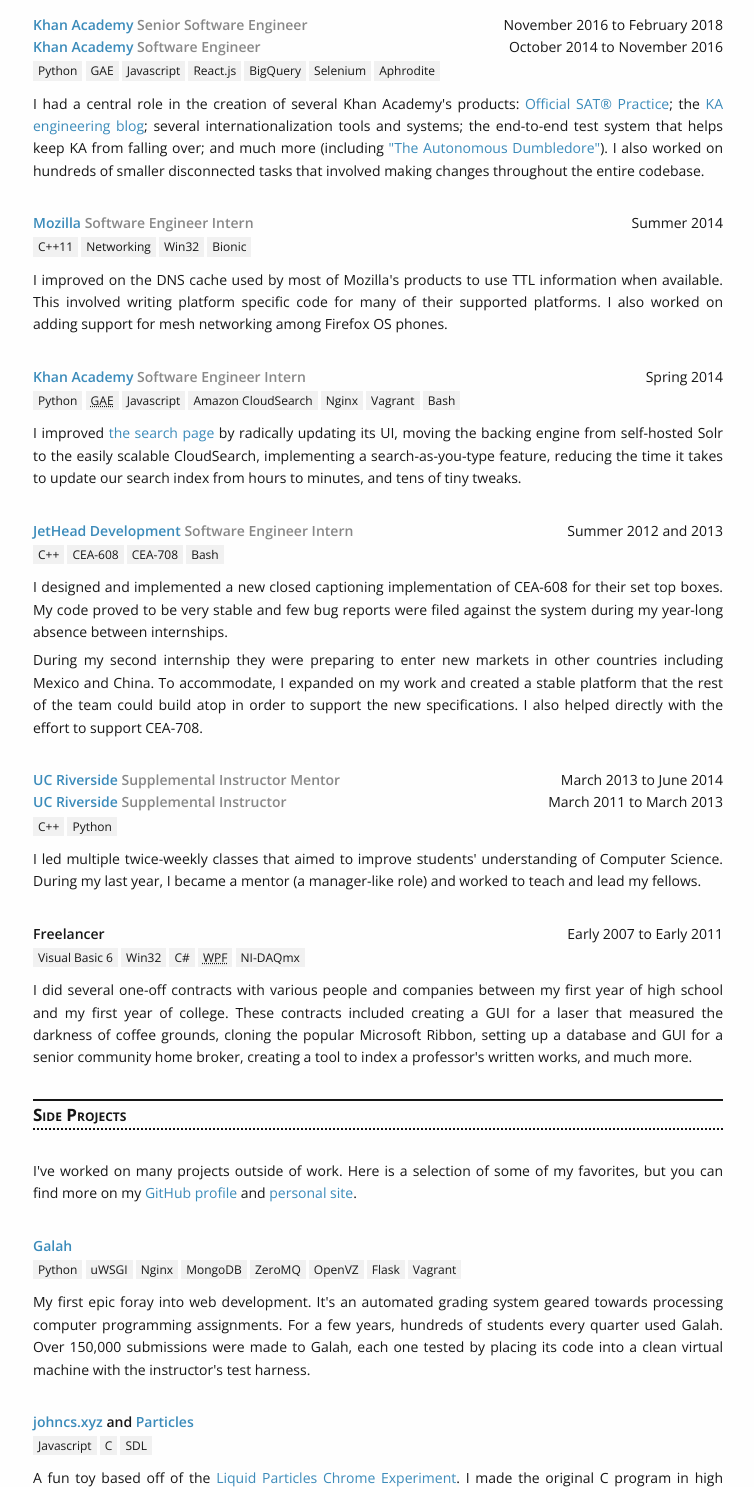
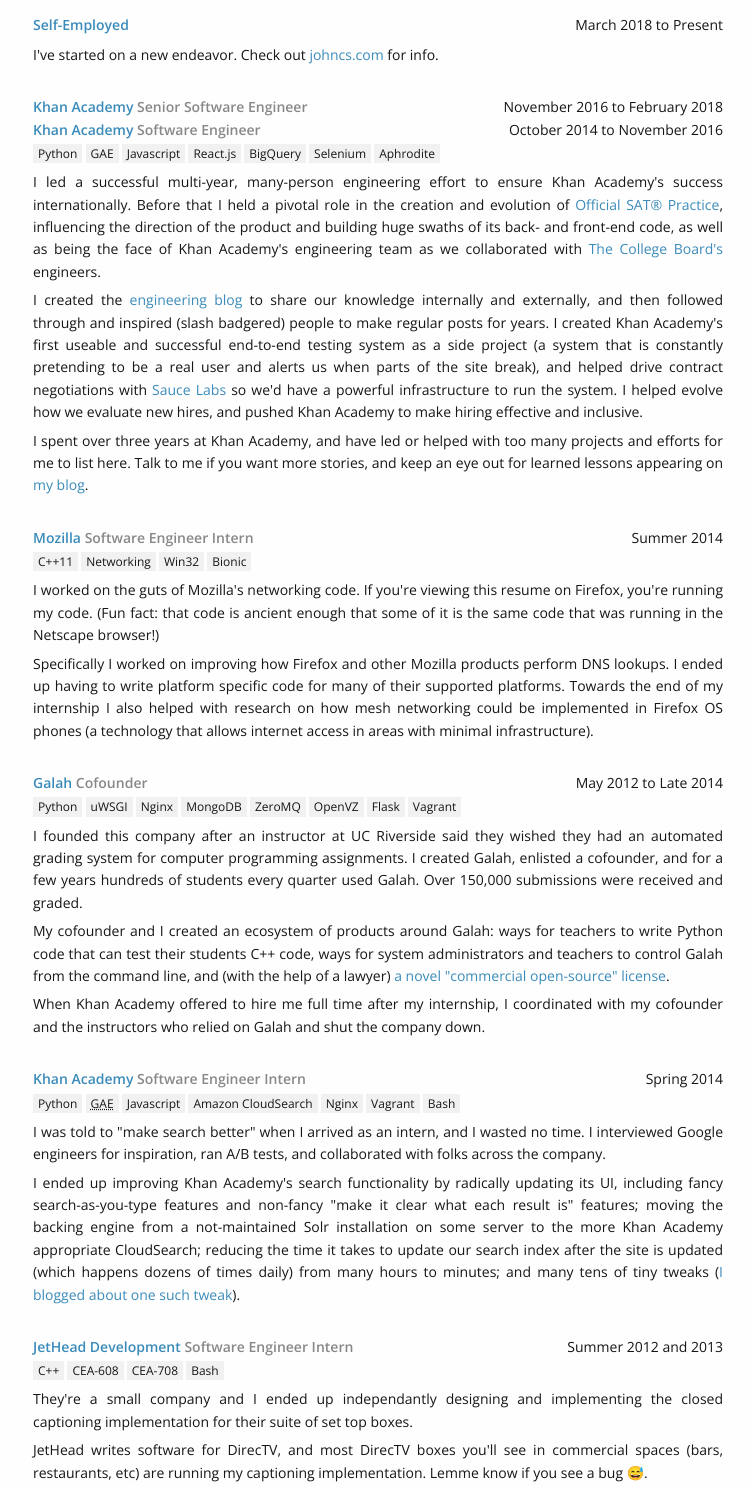
Before and after one commit to itsjohncs/resume, a plain HTML site: page index.htm in a window 1280 px wide. Shown: the part 200-1687 px from the top of the page, without its empty margins (262-1016 px from the left). Drawn offline with nearby package versions, Linux system fonts and the light colour scheme.

Commit message:
Drastic copy changes.
Trying to make it more understandable for non-engineering audiences.
I'm anticipating people looking at my resume to judge the merit of
what I'm saying at johncs.com.

```diff
--- a/index.htm
+++ b/index.htm
@@ -121,7 +121,7 @@
 		padding: 0;
 		display: block;
 		text-align: left;
-		margin-top: 0px;
+		margin: 0;
 	}
 
 	.job-position ul.job-tech > li {
@@ -170,6 +170,16 @@
 		<h2>Work History</h2>
 		<article class="job-position">
 			<header>
+				<h3><a href="http://johncs.com">Self-Employed</a></h3>
+				<span class="time-period"><time>March 2018</time> to <time>Present</time></span>
+				<div style="clear: both"></div>
+			</header>
+			<summary>
+				I've started on a new endeavor. Check out <a href="http://johncs.com">johncs.com</a> for info.
+			</summary>
+		</article>
+		<article class="job-position">
+			<header>
 				<h3><a href="https://www.khanacademy.org">Khan Academy</a> <span class="job-title">Senior Software Engineer</span></h3>
 				<span class="time-period"><time>November 2016</time> to <time>February 2018</time></span>
 				<div style="clear: both"></div>
@@ -187,7 +197,15 @@
 				</ul>
 			</header>
 			<summary>
-				I had a central role in the creation of several Khan Academy's products: <a href="https://www.khanacademy.org/sat">Official SAT® Practice</a>; the <a href="http://engineering.khanacademy.org">KA engineering blog</a>; several internationalization tools and systems; the end-to-end test system that helps keep KA from falling over; and much more (including <a href="http://engineering.khanacademy.org/posts/autonomous-dumbledore.htm">"The Autonomous Dumbledore"</a>). I also worked on hundreds of smaller disconnected tasks that involved making changes throughout the entire codebase.
+				<p>
+					I led a successful multi-year, many-person engineering effort to ensure Khan Academy's success internationally. Before that I held a pivotal role in the creation and evolution of <a href="https://www.khanacademy.org/sat">Official SAT® Practice</a>, influencing the direction of the product and building huge swaths of its back- and front-end code, as well as being the face of Khan Academy's engineering team as we collaborated with <a href="https://www.collegeboard.org/">The College Board's</a> engineers.
+				</p>
+				<p>
+					I created the <a href="http://engineering.khanacademy.org">engineering blog</a> to share our knowledge internally and externally, and then followed through and inspired (slash badgered) people to make regular posts for years. I created Khan Academy's first useable and successful end-to-end testing system as a side project (a system that is constantly pretending to be a real user and alerts us when parts of the site break), and helped drive contract negotiations with <a href="https://saucelabs.com/">Sauce Labs</a> so we'd have a powerful infrastructure to run the system. I helped evolve how we evaluate new hires, and pushed Khan Academy to make hiring effective and inclusive.
+				</p>
+				<p>
+					I spent over three years at Khan Academy, and have led or helped with too many projects and efforts for me to list here. Talk to me if you want more stories, and keep an eye out for learned lessons appearing on <a href="http://blog.johncs.com">my blog</a>.
+				</p>
 			</summary>
 		</article>
 		<article class="job-position">
@@ -203,7 +221,40 @@
 				</ul>
 			</header>
 			<summary>
-				I improved on the DNS cache used by most of Mozilla's products to use TTL information when available. This involved writing platform specific code for many of their supported platforms. I also worked on adding support for mesh networking among Firefox OS phones.
+				<p>
+					I worked on the guts of Mozilla's networking code. If you're viewing this resume on Firefox, you're running my code. (Fun fact: that code is ancient enough that some of it is the same code that was running in the Netscape browser!)
+				</p>
+				<p>
+					Specifically I worked on improving how Firefox and other Mozilla products perform DNS lookups. I ended up having to write platform specific code for many of their supported platforms. Towards the end of my internship I also helped with research on how mesh networking could be implemented in Firefox OS phones (a technology that allows internet access in areas with minimal infrastructure).
+				</p>
+			</summary>
+		</article>
+		<article class="job-position">
+			<header>
+				<h3><a href="https://github.com/galah-group/galah">Galah</a> <span class="job-title">Cofounder</span></h3>
+				<span class="time-period"><time>May 2012</time> to <time>Late 2014</time></span>
+				<div style="clear: both"></div>
+				<ul class="job-tech">
+					<li>Python</li>
+					<li>uWSGI</li>
+					<li>Nginx</li>
+					<li>MongoDB</li>
+					<li>ZeroMQ</li>
+					<li>OpenVZ</li>
+					<li>Flask</li>
+					<li>Vagrant</li>
+				</ul>
+			</header>
+			<summary>
+				<p>
+					I founded this company after an instructor at UC Riverside said they wished they had an automated grading system for computer programming assignments. I created Galah, enlisted a cofounder, and for a few years hundreds of students every quarter used Galah. Over 150,000 submissions were received and graded.
+				</p>
+				<p>
+					My cofounder and I created an ecosystem of products around Galah: ways for teachers to write Python code that can test their students C++ code, ways for system administrators and teachers to control Galah from the command line, and (with the help of a lawyer) <a href="https://github.com/galah-group/gg-gpl">a novel "commercial open-source" license</a>.
+				</p>
+				<p>
+					When Khan Academy offered to hire me full time after my internship, I coordinated with my cofounder and the instructors who relied on Galah and shut the company down.
+				</p>
 			</summary>
 		</article>
 		<article class="job-position">
@@ -222,7 +273,12 @@
 				</ul>
 			</header>
 			<summary>
-				I improved <a href="https://www.khanacademy.org/search">the search page</a> by radically updating its UI, moving the backing engine from self-hosted Solr to the easily scalable CloudSearch, implementing a search-as-you-type feature, reducing the time it takes to update our search index from hours to minutes, and tens of tiny tweaks.
+				<p>
+					I was told to "make search better" when I arrived as an intern, and I wasted no time. I interviewed Google engineers for inspiration, ran A/B tests, and collaborated with folks across the company.
+				</p>
+				<p>
+					I ended up improving Khan Academy's search functionality by radically updating its UI, including fancy search-as-you-type features and non-fancy "make it clear what each result is" features; moving the backing engine from a not-maintained Solr installation on some server to the more Khan Academy appropriate CloudSearch; reducing the time it takes to update our search index after the site is updated (which happens dozens of times daily) from many hours to minutes; and many tens of tiny tweaks (<a href="http://blog.johncs.com/posts/5-highlighting.htm">I blogged about one such tweak</a>).
+				</p>
 			</summary>
 		</article>
 		<article class="job-position">
@@ -239,10 +295,13 @@
 			</header>
 			<summary>
 				<p>
-					I designed and implemented a new closed captioning implementation of CEA-608 for their set top boxes. My code proved to be very stable and few bug reports were filed against the system during my year-long absence between internships.
+					They're a small company and I ended up independantly designing and implementing the closed captioning implementation for their suite of set top boxes.
 				</p>
 				<p>
-					During my second internship they were preparing to enter new markets in other countries including Mexico and China. To accommodate, I expanded on my work and created a stable platform that the rest of the team could build atop in order to support the new specifications. I also helped directly with the effort to support CEA-708.
+					JetHead writes software for DirecTV, and most DirecTV boxes you'll see in commercial spaces (bars, restaurants, etc) are running my captioning implementation. Lemme know if you see a bug 😅.
+				</p>
+				<p>
+					My code proved to be quite stable and few bug reports were filed against the system during my year-long absence between internships. When I came back for my second internship they were preparing to ship our commercial boxes to new markets in other countries including Mexico and China. That meant many new captioning formats to support, so to accommodate I expanded on my work and created a stable platform that allowed us to get several folks on the team building atop the platform concurrently. After getting that going I also helped with the specific efforts for Mexico.
 				</p>
 			</summary>
 		</article>
@@ -260,7 +319,7 @@
 				</ul>
 			</header>
 			<summary>
-				I led multiple twice-weekly classes that aimed to improve students' understanding of Computer Science. During my last year, I became a mentor (a manager-like role) and worked to teach and lead my fellows.
+				I led multiple twice-weekly classes that aimed to improve students' understanding of Computer Science. During my last year, I became a mentor (a manager-like role) and worked to teach, lead, and manage my fellow instructors.
 			</summary>
 		</article>
 		<article class="job-position">
@@ -277,35 +336,21 @@
 				</ul>
 			</header>
 			<summary>
-				I did several one-off contracts with various people and companies between my first year of high school and my first year of college. These contracts included creating a GUI for a laser that measured the darkness of coffee grounds, cloning the popular Microsoft Ribbon, setting up a database and GUI for a senior community home broker, creating a tool to index a professor's written works, and much more.
+				<p>
+					I did several one-off contracts with various people and companies between my first year of high school and my first year of college. These contracts included creating a GUI for a laser that measured the darkness of coffee grounds, cloning the popular Microsoft Ribbon, setting up a database and GUI for a senior community home broker, creating a tool to index a professor's written works, and much more.
+				</p>
+				<p>
+					During this time I almost always had an active contract. The coffee laser and senior community home broker's contracts were long-term and ended up lasting a year or more.
+				</p>
 			</summary>
 		</article>
 	</section>
 
 	<section>
-		<h2>Side Projects</h2>
+		<h2>Misc Independent Projects</h2>
 		<summary>
-			I've worked on many projects outside of work. Here is a selection of some of my favorites, but you can find more on my <a href="https://github.com/brownhead">GitHub profile</a> and <a href="http://johncs.com/mini-projects-index.htm">personal site</a>.
+			I've worked on many projects outside of work. Before I started working professionally, I made many hundreds of small projects instead of doing my homework. Here is a selection of some of my favorites, but you can find a few more on my <a href="https://github.com/brownhead">GitHub profile</a> and <a href="http://johncs.com/mini-projects-index.htm">personal site</a>. I'm always happy to talk about the projects I made before GitHub was around as well.
 		</summary>
-		<article class="job-position">
-			<header>
-				<h3><a href="https://github.com/galah-group/galah">Galah</a></h3>
-				<div style="clear: both"></div>
-				<ul class="job-tech">
-					<li>Python</li>
-					<li>uWSGI</li>
-					<li>Nginx</li>
-					<li>MongoDB</li>
-					<li>ZeroMQ</li>
-					<li>OpenVZ</li>
-					<li>Flask</li>
-					<li>Vagrant</li>
-				</ul>
-			</header>
-			<summary>
-				My first epic foray into web development. It's an automated grading system geared towards processing computer programming assignments. For a few years, hundreds of students every quarter used Galah. Over 150,000 submissions were made to Galah, each one tested by placing its code into a clean virtual machine with the instructor's test harness.
-			</summary>
-		</article>
 		<article class="job-position">
 			<header>
 				<h3><a href="http://johncs.xyz">johncs.xyz</a> and <a href="https://github.com/brownhead/particles">Particles</a></h3>
@@ -367,7 +412,12 @@
 				<div style="clear: both"></div>
 			</header>
 			<summary>
-				I began programming in 3<sup>rd</sup> grade and I have been actively exploring software engineering ever since.
+				<p>
+					I began programming in 3<sup>rd</sup> grade. I continuously wrote software once I got started, and created many hundreds of variously sized projects after school and during summers, often coding long into the night.
+				</p>
+				<p>
+					I don't write code in my spare time nearly as often as I used to before I left college, but I'm still actively working on becoming a better software engineer, and I'll never stop learning.
+				</p>
 			</summary>
 		</article>
 		<article class="job-position">
```
